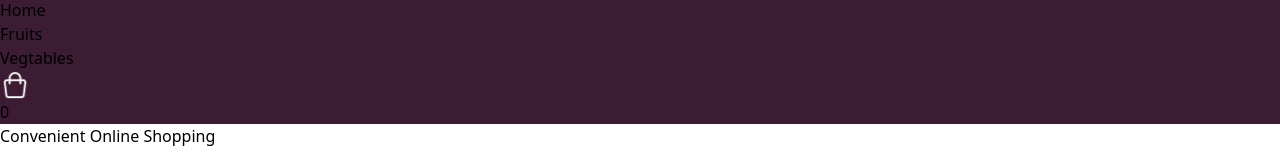
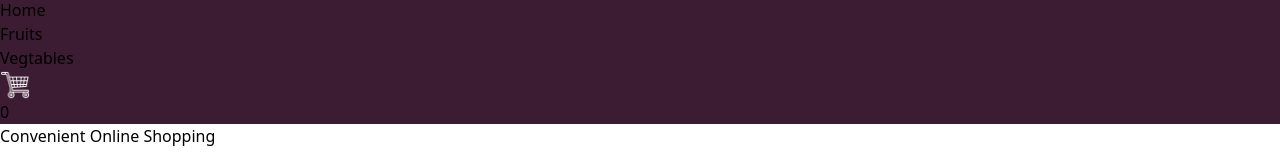
Before and after one commit to bharathijana1/Freshcart-REACT, a React (Vite) app: page / in a window 1280 px wide. Both pictures are taken after a click on the button 8 px from the left and 84 px from the top of the page. Shown: the part 236-388 px from the top of the page. Built offline with nearby package versions, Linux system fonts and the light colour scheme.

Commit message:
Update Navbar.jsx

```diff
--- a/src/Components/Navbar.jsx
+++ b/src/Components/Navbar.jsx
@@ -97,7 +97,7 @@ const NavBar = () => {
     <Link to="/carts">
     <h2 className='hover:underline hover:transition-all duration-500 ease-in-out p-1 text-xl cursor-pointer' onClick={closeMenu}>
             <div className='flex flex-row '>
-            <img src="../src/Components/img/basket.png" alt="basket" width="30px" height="30px" />
+            <img src={CartlogoImg} alt="basket" width="30px" height="30px" />
             <div className='flex justify-center items-center '>
             <span className='absolute left-0 bottom-0 w-full h-0.5 bg-white scale-x-0 group-hover:scale-x-100 transition-transform duration-500 origin-left'></span>
             <span className='text-pink-900 px-2 mx-2 bg-white rounded-full text-xl'>{totalItems}</span>
```
